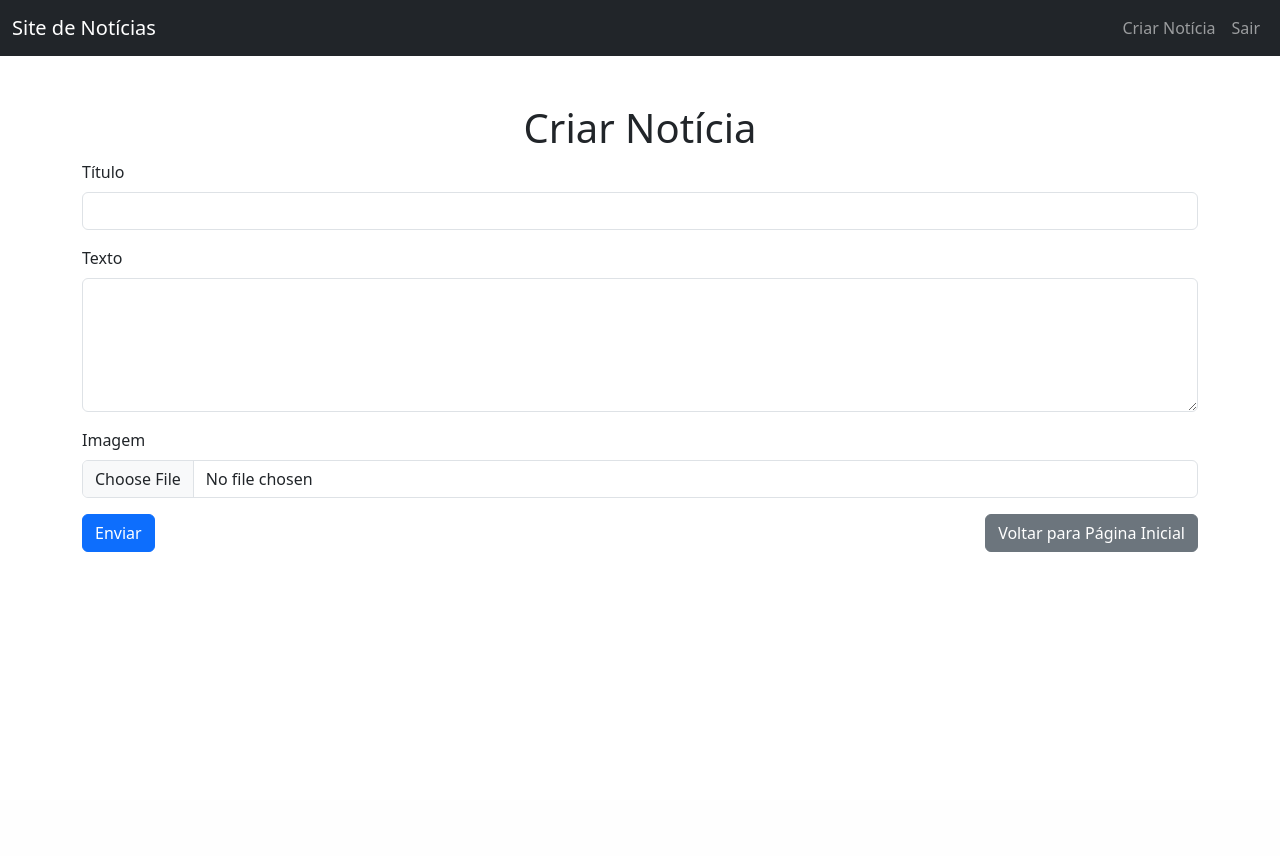
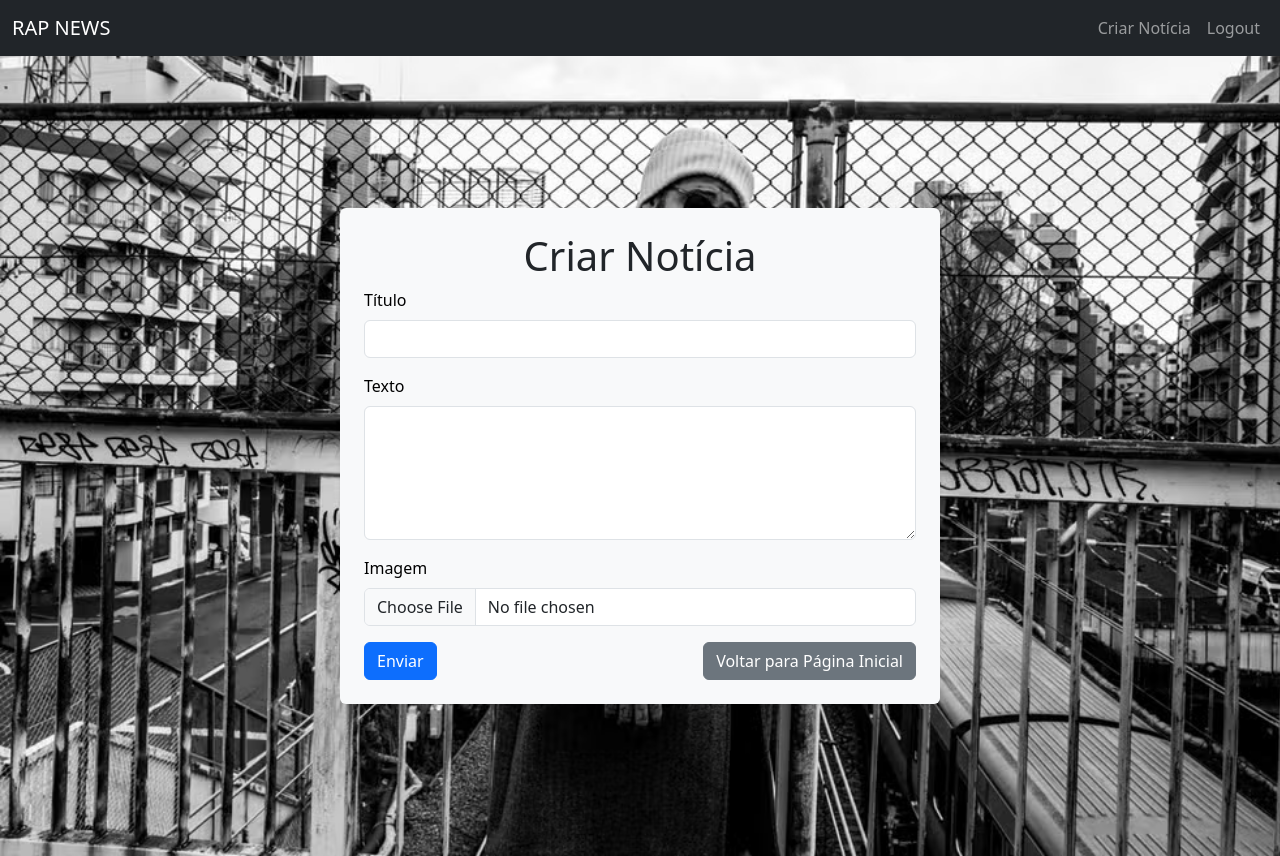
Before and after one commit to DollyCytroz/Noticias, a PHP site: page /escritor.php in a window 1280 px wide. Before the commit the page ends 552 px from the top, so only its background shows below. Run offline with PHP 8.4, Linux system fonts and the light colour scheme; a user stored in the database is signed in.

Commit message:
Noticias final

```diff
--- a/admin.css
+++ b/admin.css
@@ -3,3 +3,8 @@ body {
     background-repeat: no-repeat;
     background-size: cover;
 }
+
+.navbar-brand {
+    font-size: 200%;
+    margin-left: 500%;
+}
--- a/admin.php
+++ b/admin.php
@@ -51,6 +51,12 @@ if (!$query) {
     <link href = "admin.css" rel = "stylesheet">
 </head>
 <body>
+<nav class="navbar navbar-expand-lg navbar-dark bg-dark">
+        <center> <a href = "index.php" class="navbar-brand"> RAP NEWS </a> </center>
+        <div class="collapse navbar-collapse" id="navbarNav">
+            <ul class="navbar-nav ms-auto">
+
+</nav>
     <div class="container mt-5">
         <h1 class="text-center">Aprovar Notícias</h1>
         <?php if (isset($success)): ?>
--- /dev/null
+++ b/escritor.css
@@ -0,0 +1,9 @@
+body {
+    background-image: url(whatsapp-image-2024-04-11-at-11.36.19.avif);
+    background-repeat: no-repeat;
+    background-size: cover;
+}
+
+label {
+    color: black;
+}
--- a/escritor.php
+++ b/escritor.php
@@ -31,10 +31,20 @@ if ($_SERVER['REQUEST_METHOD'] == 'POST') {
     <meta name="viewport" content="width=device-width, initial-scale=1.0">
     <title>Escritor</title>
     <link href="https://cdn.jsdelivr.net/npm/bootstrap@5.3.2/dist/css/bootstrap.min.css" rel="stylesheet">
+    <link href="escritor.css" rel="stylesheet">
+    <style>
+        .center-screen {
+            min-height: 100vh;
+            display: flex;
+            align-items: center;
+            justify-content: center;
+        }
+    </style>
 </head>
 <body>
     <?php include 'navbar.php'; ?>
-    <div class="container mt-5">
+    <div class="container center-screen">
+        <div class="bg-light p-4 rounded shadow-sm w-100" style="max-width: 600px;">
             <h1 class="text-center">Criar Notícia</h1>
             <?php if (isset($success)): ?>
                 <div class="alert alert-success"><?php echo $success; ?></div>
@@ -58,6 +68,7 @@ if ($_SERVER['REQUEST_METHOD'] == 'POST') {
                 </div>
             </form>
         </div>
+    </div>
     <script src="https://cdn.jsdelivr.net/npm/bootstrap@5.3.2/dist/js/bootstrap.bundle.min.js"></script>
 </body>
 </html>
--- a/navbar.php
+++ b/navbar.php
@@ -1,6 +1,6 @@
 <nav class="navbar navbar-expand-lg navbar-dark bg-dark">
     <div class="container-fluid">
-        <a class="navbar-brand" href="/Site_de_Noticias/Noticias/index.php">Site de Notícias</a>
+        <a class="navbar-brand" href="/Site_de_Noticias/Noticias/index.php"> RAP NEWS </a>
         <button class="navbar-toggler" type="button" data-bs-toggle="collapse" data-bs-target="#navbarNav" aria-controls="navbarNav" aria-expanded="false" aria-label="Toggle navigation">
             <span class="navbar-toggler-icon"></span>
         </button>
@@ -18,7 +18,7 @@
                         </li>
                     <?php endif; ?>
                     <li class="nav-item">
-                        <a class="nav-link" href="/Site_de_Noticias/Noticias/logout.php">Sair</a>
+                        <a class="nav-link" href="/Site_de_Noticias/Noticias/logout.php"> Logout </a>
                     </li>
                 <?php else: ?>
                     <li class="nav-item">
--- a/noticia.php
+++ b/noticia.php
@@ -48,7 +48,7 @@ if ($result->num_rows > 0) {
                     <?php endif; ?>
                     <!-- Botão de logout -->
                     <li class="nav-item">
-                        <a class="nav-link" href="logout.php">Sair</a>
+                        <a class="nav-link" href="logout.php"> Logout </a>
                     </li>
                 <?php else: ?>
                     <!-- Exibe o botão de login se o usuário não estiver logado -->
```
Also changed, not shown: index.php (+10 -6 lines), IMG-18-e1519415740296.webp (added), whatsapp-image-2024-04-11-at-11.36.19.avif (added). Lines whose indentation alone changed are shown as unchanged.
